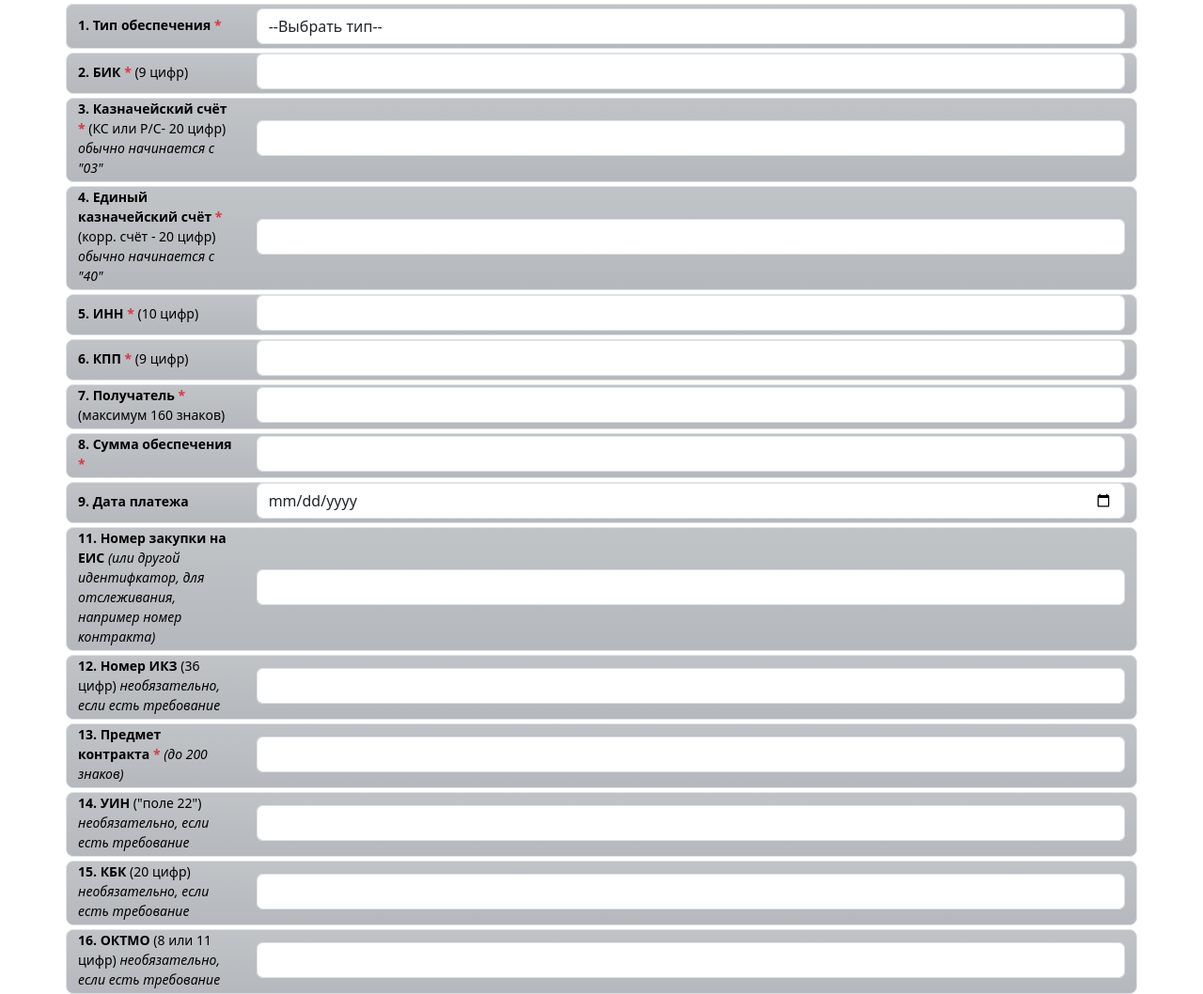
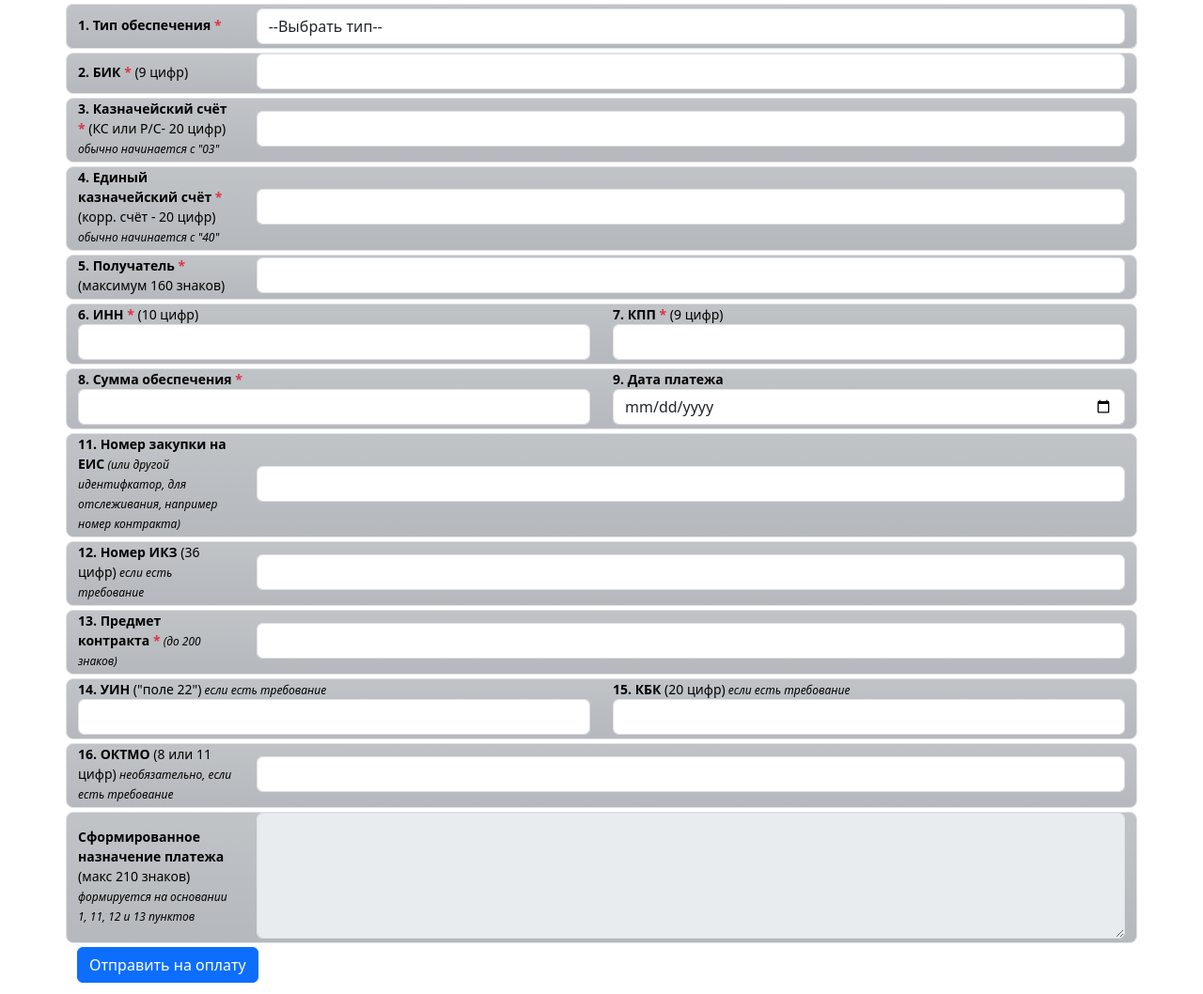
Before and after one commit to NikolasLav/ensure_wa, a plain HTML site: page index.html in a window 1280 px wide. Shown: the top 1058 px of the page at 94% size. Drawn offline with nearby package versions, Linux system fonts and the light colour scheme; a script that the page names is missing.

Commit message:
Add files via upload

```diff
--- a/index.html
+++ b/index.html
@@ -4,13 +4,15 @@
 	<meta charset="UTF-8">
 	<title>Обеспечения</title>
 	<link href="https://cdn.jsdelivr.net/npm/bootstrap@5.3.0-alpha3/dist/css/bootstrap.min.css" rel="stylesheet"
-	      integrity="sha384-KK94CHFLLe+nY2dmCWGMq91rCGa5gtU4mk92HdvYe+M/SXH301p5ILy+dN9+nJOZ" crossorigin="anonymous" font-size-root = 10>
+	      integrity="sha384-KK94CHFLLe+nY2dmCWGMq91rCGa5gtU4mk92HdvYe+M/SXH301p5ILy+dN9+nJOZ" crossorigin="anonymous"
+	      font-size-root=10>
 	<link rel="stylesheet" href="style.css">
 </head>
 <body>
 <form id="tg" class="container mt-1">
 	<!--ensuringType	-->
-	<fieldset class="row mb-1 bg-secondary bg-gradient bg-opacity-50 pb-1 border border-1 border rounded-3 align-items-center">
+	<fieldset
+			class="row mb-1 bg-secondary bg-gradient bg-opacity-50 pb-1 border border-1 border rounded-3 align-items-center">
 		<label class="col-sm-2 col-form-label pb-0 pt-0"><b>1. Тип обеспечения <span>*</span></b></label>
 		<div class="col-sm-10 pt-1">
 			<select class="form-control" id="select" name="ensuringType" autocomplete="off" required>
@@ -36,7 +38,8 @@
 	</div>
 	<!--counterpartyAccountNumber	-->
 	<div class="row mb-1 bg-secondary bg-gradient bg-opacity-50 pb-1 border border-1 border rounded-3 align-items-center">
-		<label class="col-sm-2 col-form-label pb-0 pt-0"><b>3. Казначейский счёт <span>*</span></b> (КС или Р/С- 20 цифр)<i> обычно начинается с
+		<label class="col-sm-2 col-form-label pb-0 pt-0"><b>3. Казначейский счёт <span>*</span></b> (КС или Р/С- 20
+			цифр)<i> обычно начинается с
 				"03"</i></label>
 		<div class="col-sm-10">
 			<input type="text"
@@ -46,7 +49,8 @@
 	</div>
 	<!--counterpartyBankCorrAccount	-->
 	<div class="row mb-1 bg-secondary bg-gradient bg-opacity-50 pb-1 border border-1 border rounded-3 align-items-center">
-		<label class="col-sm-2 col-form-label pb-0 pt-0"><b>4. Единый казначейский счёт <span>*</span></b> (корр. счёт - 20 цифр)<i> обычно
+		<label class="col-sm-2 col-form-label pb-0 pt-0"><b>4. Единый казначейский счёт <span>*</span></b> (корр. счёт -
+			20 цифр)<i> обычно
 				начинается с "40"</i></label>
 		<div class="col-sm-10">
 			<input type="text"
@@ -54,84 +58,84 @@
 			       class="form-control" name="counterpartyBankCorrAccount" required>
 		</div>
 	</div>
-	<!--counterpartyINN	-->
+	<!--counterpartyName	-->
 	<div class="row mb-1 bg-secondary bg-gradient bg-opacity-50 pb-1 border border-1 border rounded-3 align-items-center">
-		<label class="col-sm-2 col-form-label pb-0 pt-0"><b>5. ИНН <span>*</span></b> (10 цифр)</label>
+		<label class="col-sm-2 col-form-label pb-0 pt-0"><b>5. Получатель <span>*</span></b> (максимум 160
+			знаков)</label>
 		<div class="col-sm-10">
+			<input type="text" maxlength="160" class="form-control" name="counterpartyName" required>
+		</div>
+	</div>
+	<!--counterpartyINN	--><!--counterpartyKPP	-->
+	<div class="row mb-1 flex-nowrap bg-secondary bg-gradient bg-opacity-50 pb-1 border border-1 border rounded-3 justify-content-between align-items-center">
+		<div class="col-sm-6 flex-shrink-1">
+			<label class="pb-0 pt-0"><b>6. ИНН <span>*</span></b> (10 цифр)</label>
+			<div>
 				<input type="text"
 				       onkeypress="return (event.charCode >= 48 && event.charCode <= 57 && /^\d{0,9}$/.test(this.value));"
 				       class="form-control" name="counterpartyINN" required>
 			</div>
 		</div>
 	<!--counterpartyKPP	-->
-	<div class="row mb-1 bg-secondary bg-gradient bg-opacity-50 pb-1 border border-1 border rounded-3 align-items-center">
-		<label class="col-sm-2 col-form-label pb-0 pt-0"><b>6. КПП <span>*</span></b> (9 цифр)</label>
-		<div class="col-sm-10">
+		<div class="col-sm-6 flex-shrink-1">
+			<label class="pb-0 pt-0"><b>7. КПП <span>*</span></b> (9 цифр)</label>
+			<div>
 				<input type="text"
 				       onkeypress="return (event.charCode >= 48 && event.charCode <= 57 && /^\d{0,8}$/.test(this.value));"
 				       class="form-control" name="counterpartyKPP" required>
 			</div>
 		</div>
-	<!--counterpartyName	-->
-	<div class="row mb-1 bg-secondary bg-gradient bg-opacity-50 pb-1 border border-1 border rounded-3 align-items-center">
-		<label class="col-sm-2 col-form-label pb-0 pt-0"><b>7. Получатель <span>*</span></b> (максимум 160 знаков)</label>
-		<div class="col-sm-10">
-			<input type="text" maxlength="160" class="form-control" name="counterpartyName" required>
 	</div>
-	</div>
-	<!--paymentAmount	-->
-	<div class="row mb-1 bg-secondary bg-gradient bg-opacity-50 pb-1 border border-1 border rounded-3 align-items-center">
-		<label class="col-sm-2 col-form-label pb-0 pt-0"><b>8. Сумма обеспечения <span>*</span></b></label>
-		<div class="col-sm-10">
+	<!--paymentAmount	--><!--paymentDate	-->
+	<div class="row mb-1 flex-nowrap bg-secondary bg-gradient bg-opacity-50 pb-1 border border-1 border rounded-3 justify-content-between align-items-center">
+		<div class="col-sm-7 flex-shrink-1">
+			<label class="pb-0 pt-0"><b>8. Сумма обеспечения <span>*</span></b></label>
 			<input type="number" min="0.00" max="200000.00" step="0.01" class="form-control" name="paymentAmount"
 				       required>
 		</div>
-	</div>
 	<!--paymentDate	-->
-	<div class="row mb-1 bg-secondary bg-gradient bg-opacity-50 pb-1 border border-1 border rounded-3 align-items-center">
-		<label class="col-sm-2 col-form-label pb-0 pt-0"><b>9. Дата платежа</b></label>
-		<div class="col-sm-10">
+		<div class="col-sm-7 flex-shrink-1">
+			<label class="pb-0 pt-0"><b>9. Дата платежа</b></label>
 			<input type="date" id="tdate" name="paymentDate" class="form-control" required/>
 		</div>
 	</div>
 	<!--contractEIS	-->
 	<div class="row mb-1 bg-secondary bg-gradient bg-opacity-50 pb-1 border border-1 border rounded-3 align-items-center">
-		<label class="col-sm-2 col-form-label pb-0 pt-0"><b>11. Номер закупки на ЕИС</b><i> (или другой идентифкатор, для
-			отслеживания, например номер контракта)</i></label>
+		<label class="col-sm-2 col-form-label pb-0 pt-0"><b>11. Номер закупки на ЕИС</b><i> (или другой идентифкатор,
+			для отслеживания, например номер контракта)</i></label>
 		<div class="col-sm-10">
 			<input type="text" maxlength="40" class="form-control" name="contractEIS" id="contractEIS">
 		</div>
 	</div>
 	<!--contractIKZ	-->
 	<div class="row mb-1 bg-secondary bg-gradient bg-opacity-50 pb-1 border border-1 border rounded-3 align-items-center">
-		<label class="col-sm-2 col-form-label pb-0 pt-0"><b>12. Номер ИКЗ</b> (36 цифр)<i> необязательно, если есть требование</i></label>
+		<label class="col-sm-2 col-form-label pb-0 pt-0"><b>12. Номер ИКЗ</b> (36 цифр)<i> если есть
+			требование</i></label>
 		<div class="col-sm-10">
 			<input type="text" maxlength="40" class="form-control" name="contractIKZ" id="contractIKZ">
 		</div>
 	</div>
 	<!--contractSubj	-->
 	<div class="row mb-1 bg-secondary bg-gradient bg-opacity-50 pb-1 border border-1 border rounded-3 align-items-center">
-		<label class="col-sm-2 col-form-label pb-0 pt-0"><b>13. Предмет контракта <span>*</span></b><i> (до 200 знаков)</i></label>
+		<label class="col-sm-2 col-form-label pb-0 pt-0"><b>13. Предмет контракта <span>*</span></b><i> (до 200
+			знаков)</i></label>
 		<div class="col-sm-10">
 			<input type="text" maxlength="200" class="form-control" name="contractSubj" id="contractSubj">
 
 		</div>
 	</div>
-	<!--supplierBillId	-->
-	<div class="row mb-1 bg-secondary bg-gradient bg-opacity-50 pb-1 border border-1 border rounded-3 align-items-center">
-		<label class="col-sm-2 col-form-label pb-0 pt-0"><b>14. УИН</b> ("поле 22")<i> необязательно, если есть
+	<!--supplierBillId	--><!--taxInfoKBK	-->
+	<div class="row mb-1 flex-nowrap bg-secondary bg-gradient bg-opacity-50 pb-1 border border-1 border rounded-3 justify-content-between align-items-center">
+		<div class="col-sm-6 flex-shrink-1">
+			<label class="pb-0 pt-0"><b>14. УИН</b> ("поле 22")<i> если есть
 				требование</i></label>
-		<div class="col-sm-10">
 			<input type="text"
 				       onkeypress="return (event.charCode >= 48 && event.charCode <= 57 && /^\d{0,3}$/.test(this.value));"
 				       maxlength="4" class="form-control" name="supplierBillId">
 		</div>
-	</div>
 	<!--taxInfoKBK	-->
-	<div class="row mb-1 bg-secondary bg-gradient bg-opacity-50 pb-1 border border-1 border rounded-3 align-items-center">
-		<label class="col-sm-2 col-form-label pb-0 pt-0"><b>15. КБК</b> (20 цифр)<i> необязательно, если есть
-			требование</i></label>
-		<div class="col-sm-10">
+		<div class="col-sm-6 flex-shrink-1">
+			<label class="pb-0 pt-0"><b>15. КБК</b> (20 цифр)<i> если есть требование</i></label>
 			<input type="text"
 			       onkeypress="return (event.charCode >= 48 && event.charCode <= 57 && /^\d{0,19}$/.test(this.value));"
 			       maxlength="20" class="form-control" name="taxInfoKBK">
@@ -149,7 +153,8 @@
 	</div>
 	<!--Назначение платежа	-->
 	<div class="row mb-1 bg-secondary bg-gradient bg-opacity-50 pb-1 border border-1 border rounded-3 align-items-center">
-		<label class="col-sm-2 col-form-label pb-0 pt-0"><b>Сформированное назначение платежа</b> (макс 210 знаков)<i> формируется
+		<label class="col-sm-2 col-form-label pb-0 pt-0"><b>Сформированное назначение платежа</b> (макс 210 знаков)<i>
+			формируется
 			на основании 1, 11, 12 и 13 пунктов</i></label>
 		<div class="col-sm-10">
 			<textarea maxlength="210" rows="5" class="form-control" name="paymentPurpose" id="paymentPurpose"
--- a/style.css
+++ b/style.css
@@ -7,3 +7,7 @@ body {
 span {
     color: #dc3545;
 }
+
+i {
+    font-size: 12px;
+}
```
Lines whose indentation alone changed are shown as unchanged.
